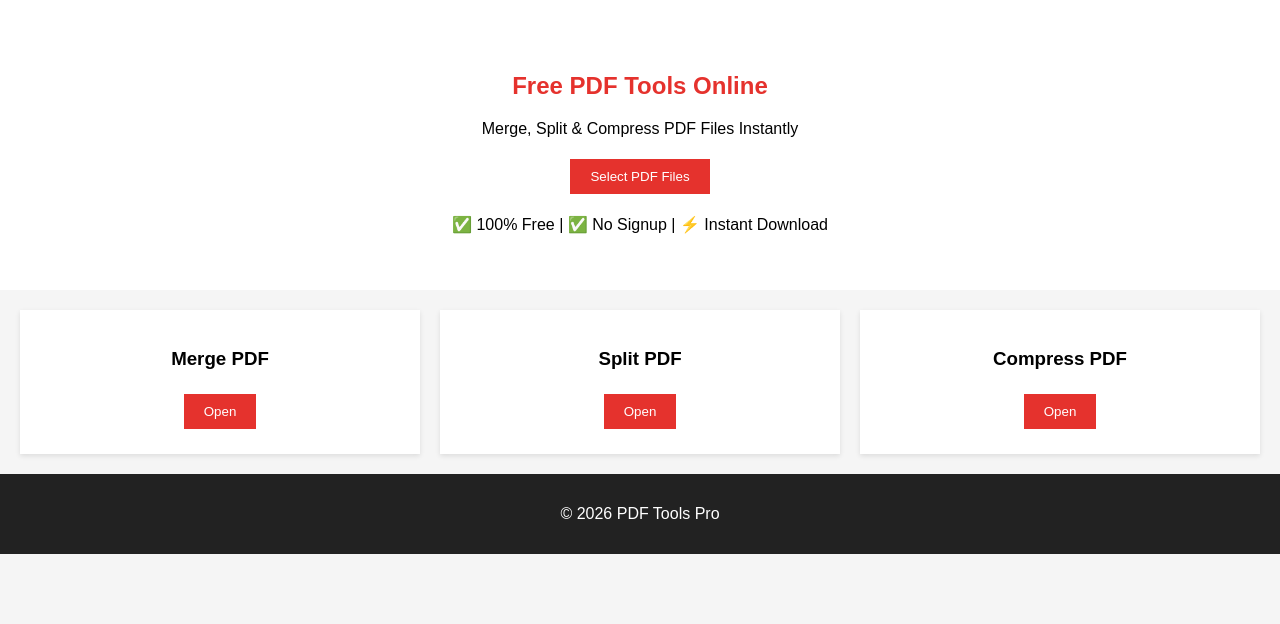
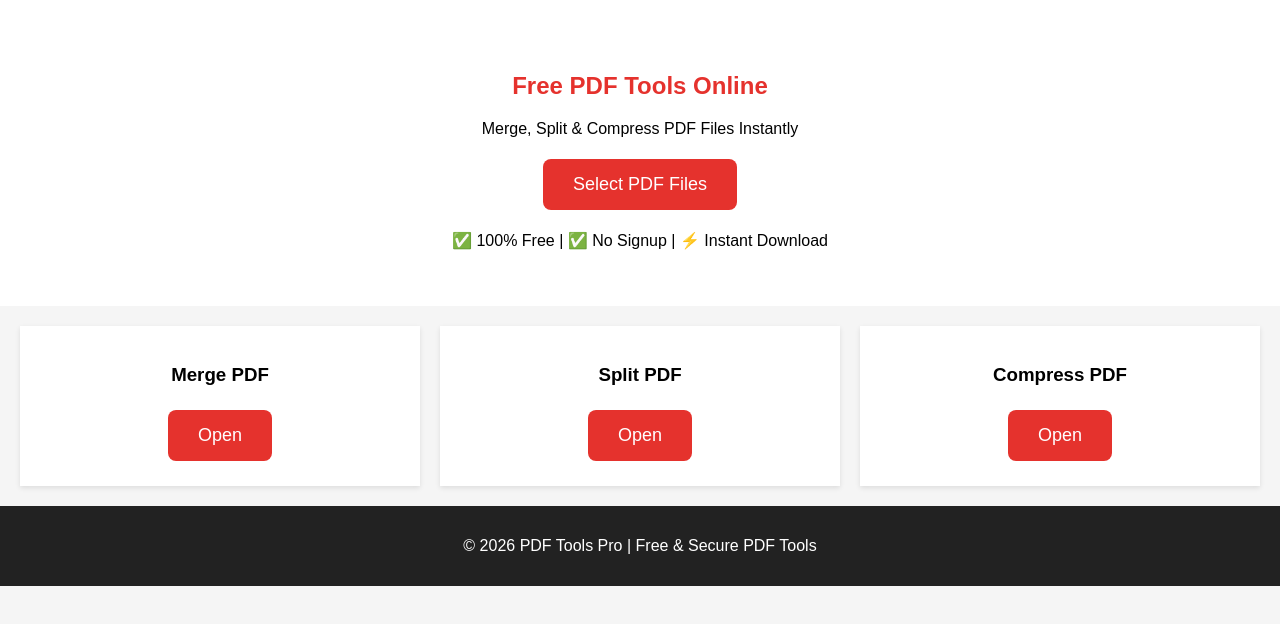
Before and after one commit to chandankumarraj325-png/pdf-tools, a plain HTML site: page index.html in a window 1280 px wide. Shown: the part 98-722 px from the top of the page. Drawn offline with Linux system fonts and the light colour scheme.

Commit message:
Update index.html

```diff
--- a/index.html
+++ b/index.html
@@ -14,7 +14,16 @@ h1 { color:#E5322D; }
 nav a { margin:0 10px; text-decoration:none; color:black; }
 
 .hero { text-align:center; padding:40px; background:white; }
-.btn { background:#E5322D; color:white; padding:10px 20px; border:none; cursor:pointer; margin:5px; }
+.btn {
+  background:#E5322D;
+  color:white;
+  padding:15px 30px;
+  font-size:18px;
+  border:none;
+  border-radius:8px;
+  cursor:pointer;
+  margin:5px;
+}
 
 .tools { display:grid; grid-template-columns:repeat(auto-fit,minmax(200px,1fr)); gap:20px; padding:20px; }
 .tool { background:white; padding:20px; text-align:center; box-shadow:0 2px 5px rgba(0,0,0,0.1); }
@@ -69,7 +78,7 @@ Select PDF Files
 <h2 id="toolTitle" style="text-align:center"></h2>
 
 <div class="upload-box" id="dropArea">
-<p>Drag & Drop PDF OR Click</p>
+<p>📂 Drag & Drop your PDF files here<br>or click to upload</p>
 <input type="file" id="fileInput" multiple accept="application/pdf">
 </div>
 
@@ -84,7 +93,7 @@ Select PDF Files
 </section>
 
 <footer>
-<p>© 2026 PDF Tools Pro</p>
+<p>© 2026 PDF Tools Pro | Free & Secure PDF Tools</p>
 </footer>
 
 <script>
```
